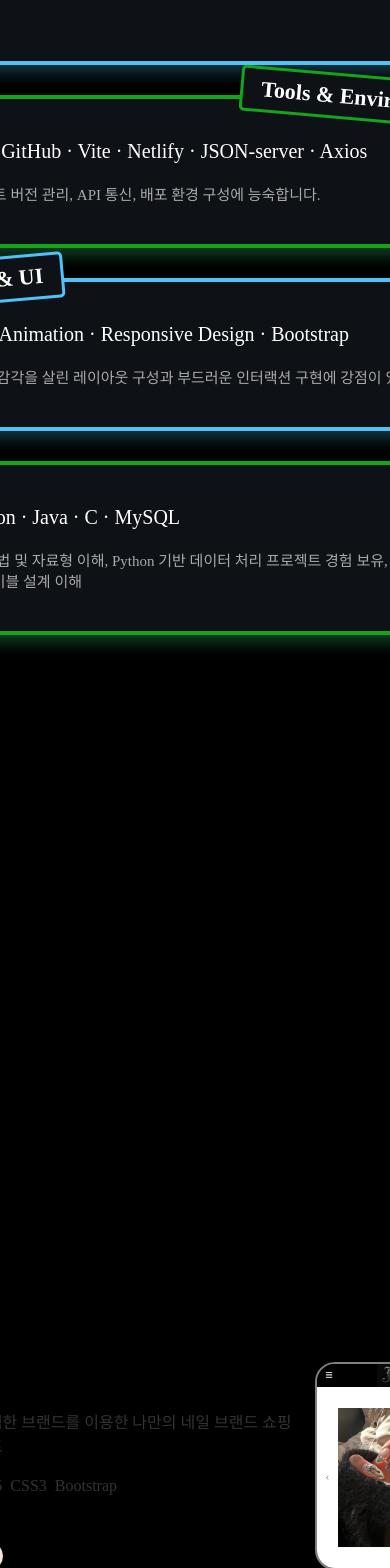
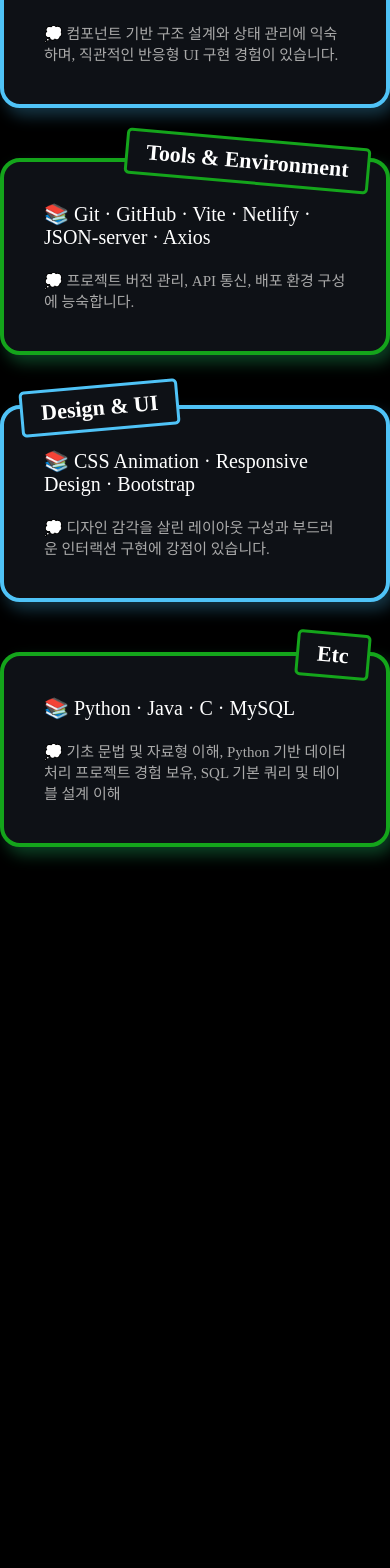
Before and after one commit to blackcattt3/resume-portfolio, a React (Vite) app: page / in a window 390 px wide. Shown: the part 2447-4015 px from the top of the page. Built offline with nearby package versions, Linux system fonts and the light colour scheme.

Commit message:
모바일버전 추가

```diff
--- a/src/component/About/About.css
+++ b/src/component/About/About.css
@@ -36,3 +36,9 @@
 .link-style:hover{
     color: gray;
 }
+
+@media (max-width: 480px){
+    .info{
+        width: 380px;
+    }
+}
--- a/src/component/Project/ProjectCard.css
+++ b/src/component/Project/ProjectCard.css
@@ -104,3 +104,21 @@
 .detail-area li{
     list-style-type: none;
 }
+
+
+@media (max-width: 480px){
+    .card-wrapper{
+        width: 390px;
+        padding: 30px;
+    }
+    .card-img{
+        width: 120px;
+    }
+    .title-part{
+        /* width: 190px; */
+    }
+    .button-area{
+        display: flex;
+        flex-direction: row;
+    }
+}
--- a/src/component/Skills/Skills.css
+++ b/src/component/Skills/Skills.css
@@ -15,7 +15,7 @@
 .skill-card{
     position: relative;
     max-width: 100%;
-    margin: 30px 0px;
+    margin: 50px 0px;
 }
 .skill-content{
     border: 4px solid #4fc3f7;
@@ -58,3 +58,10 @@
     color: #aaa;
     font-size: 15px;
 }
+
+
+@media (max-width: 480px){
+    .skill-content{
+        width: 390px;
+    }
+}
```
Also changed, not shown: src/App.css (line endings or trailing spaces), src/component/Start/Start.css (line endings or trailing spaces).
